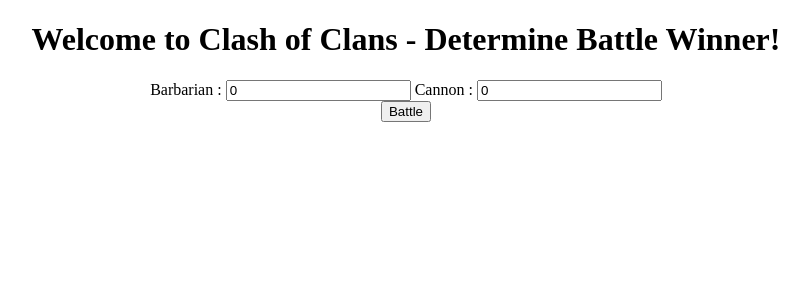
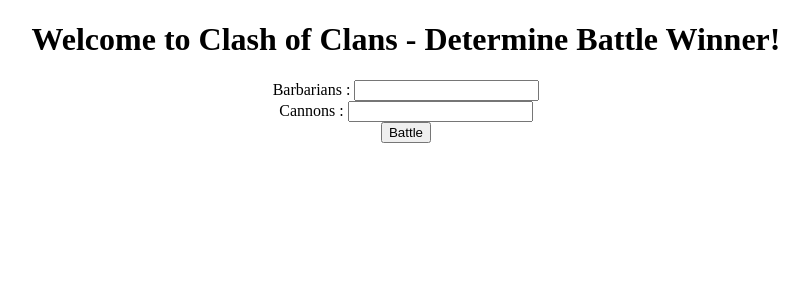
Before and after one commit to michaeldpenha/clashofclans, an Angular app: page / in a window 1280 px wide. Shown: the top 300 px of the page, without its empty margins (234-1043 px from the left). Built offline with nearby package versions, Linux system fonts and the light colour scheme.

Commit message:
Changes in battlefieldComponent

```diff
--- a/src/app/battlefield/army.ts
+++ b/src/app/battlefield/army.ts
@@ -14,7 +14,7 @@
            this.damagePerHit = this.damagePerHit + obj.damagePerHit;
         }
     }
-    public armyComposition(armyName){
+    private armyComposition(armyName){
         let teamAry = [];
         for(let obj of this.armyAvailbale[armyName]){
             teamAry.push(new Soldier(obj));
--- a/src/app/battlefield/battle.service.ts
+++ b/src/app/battlefield/battle.service.ts
@@ -7,4 +7,11 @@
   calculateNoHitsRequiredToKillEnemy(enemyObj : any , armyObj : any , enemyCount : number){
     return Math.ceil(enemyObj.health/ armyObj.damagePerHit) * enemyCount;
   }
+  calculateEnemyCount(battleObj: any, enemy){
+   let count= 0;
+   for(let enemyObj of  battleObj.armyComposition[enemy]){
+       count = count + battleObj.fieldModel[enemyObj.type];
+   }
+   return count;
+  }
 }
--- a/src/app/battlefield/battlefield.component.html
+++ b/src/app/battlefield/battlefield.component.html
@@ -1,5 +1,4 @@
-<div>
-Barbarian : <input [(ngModel)]="barbrianCountModel">
-Cannon : <input [(ngModel)]="cannonCountModel">
+<div *ngFor="let model of fieldModel">
+<span>{{model}} : <input [(ngModel)]="fieldModel[model]"></span>
 </div>
 <button (click)="battleBegin()">Battle</button>
--- a/src/app/battlefield/battlefield.component.ts
+++ b/src/app/battlefield/battlefield.component.ts
@@ -13,16 +13,23 @@
 export class BattlefieldComponent {
   defenseObj : any;
   attackObj : any;
+  fieldModel : any = [];
   battleOutcome : string;
-  barbrianCountModel : number = 0;
-  cannonCountModel : number = 0;
+  armyComposition  : any = {'Attack' : [{type : 'Barbarians',health : 45 , damagePerHit : 8}],'Defense':[{type : 'Cannons',health : 390 , damagePerHit : 10}]};
   constructor(private battleService : BattleService) {
     this.soliderObjCreation();
+    this.createFieldModel();
   }
   soliderObjCreation (){
     this.attackObj = new Army('Attack');
     this.defenseObj = new Army('Defense');
-
+  }
+  createFieldModel (){
+    for(let keys in this.armyComposition){
+        for(let obj of this.armyComposition[keys]){
+          this.fieldModel.push(obj['type']);
+        }
+    }
   }
   battleResult(hitsRequireToKillAttacker : number , hitsRequireToKillDestroyer : number){
    if(hitsRequireToKillAttacker > hitsRequireToKillDestroyer){
@@ -33,8 +40,8 @@
     alert(this.battleOutcome);
   }
   battleBegin(){
-    let defenseArmyCount =this.cannonCountModel;
-    let attackArmyCount = this.barbrianCountModel;
+    let defenseArmyCount = this.battleService.calculateEnemyCount(this,'Defense');
+    let attackArmyCount = this.battleService.calculateEnemyCount(this,'Attack');
     let noOfHitsRequiredToKillAttacker = this.battleService.calculateNoHitsRequiredToKillEnemy(this.attackObj,this.defenseObj,attackArmyCount);
     let noOfHitsRequiredToDestroyDefense = this.battleService.calculateNoHitsRequiredToKillEnemy(this.defenseObj,this.attackObj,defenseArmyCount);
     this.battleResult(noOfHitsRequiredToKillAttacker,noOfHitsRequiredToDestroyDefense);
```
Also changed, not shown: 1 other file (tests, documents, lock files or other folders).
